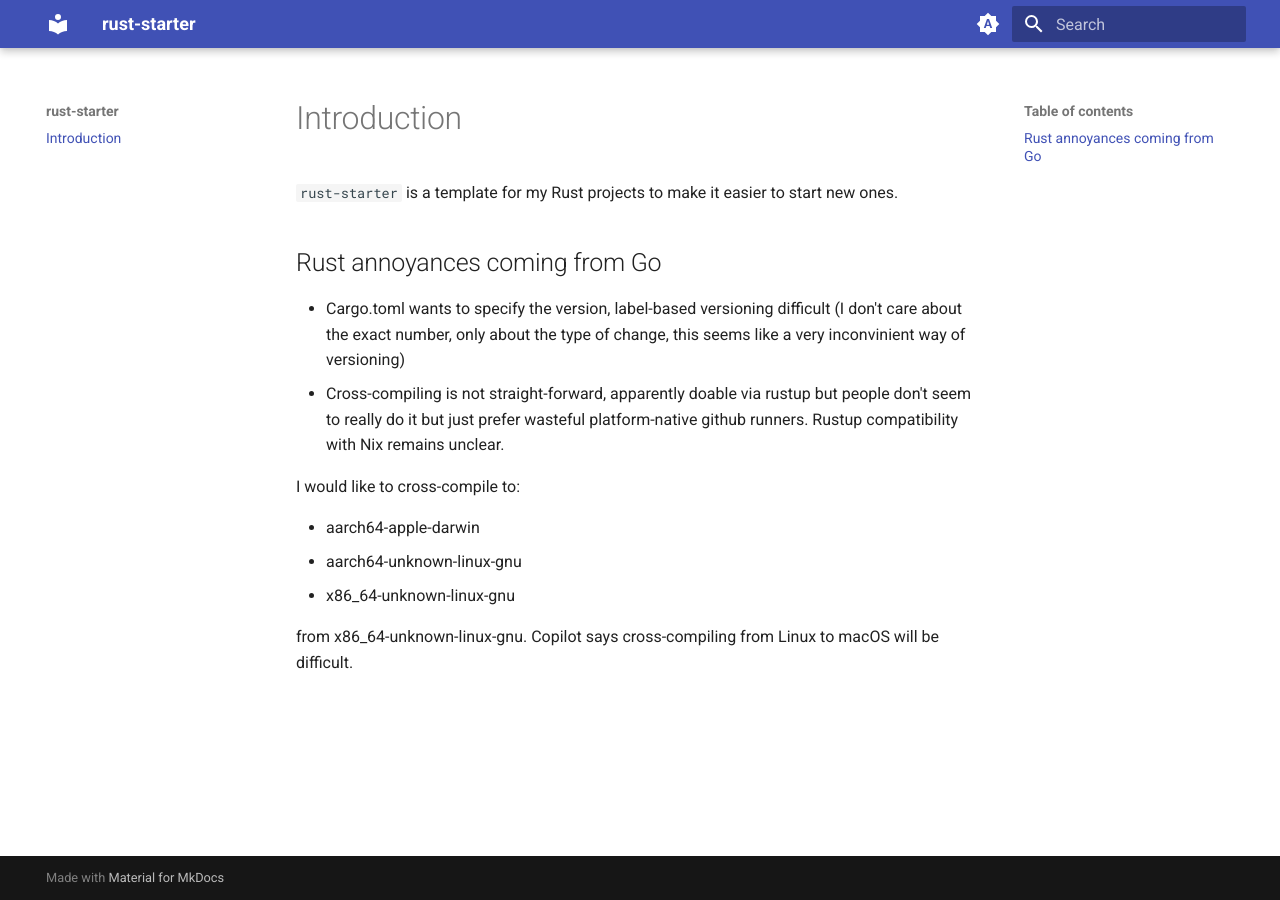
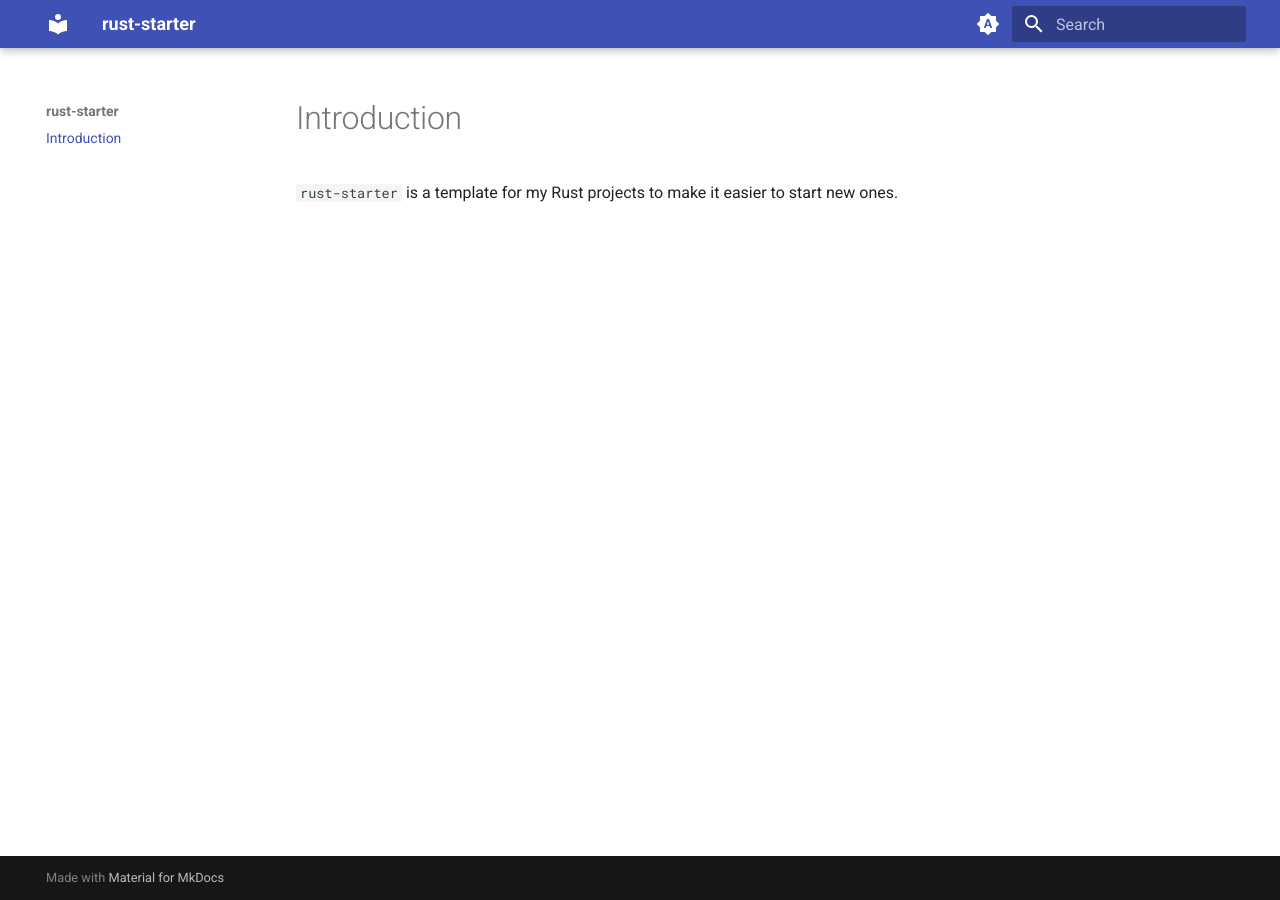
Before and after one commit to anttiharju/compare-changes, an MkDocs documentation site: the page built from docs/README.md, in a window 1280 px wide. Built offline with MkDocs 1.6.1 and Material for MkDocs 9.7.7, drawn with Linux system fonts in a browser that asks for light colours.

Commit message:
Remove final remnants of Go

```diff
--- a/docs/README.md
+++ b/docs/README.md
@@ -1,16 +1,3 @@
 # Introduction
 
 `rust-starter` is a template for my Rust projects to make it easier to start new ones.
-
-## Rust annoyances coming from Go
-
-- Cargo.toml wants to specify the version, label-based versioning difficult (I don't care about the exact number, only about the type of change, this seems like a very inconvinient way of versioning)
-- Cross-compiling is not straight-forward, apparently doable via rustup but people don't seem to really do it but just prefer wasteful platform-native github runners. Rustup compatibility with Nix remains unclear.
-
-I would like to cross-compile to:
-
-- aarch64-apple-darwin
-- aarch64-unknown-linux-gnu
-- x86_64-unknown-linux-gnu
-
-from x86_64-unknown-linux-gnu. Copilot says cross-compiling from Linux to macOS will be difficult.
```
Also changed, not shown: 3 other files.
